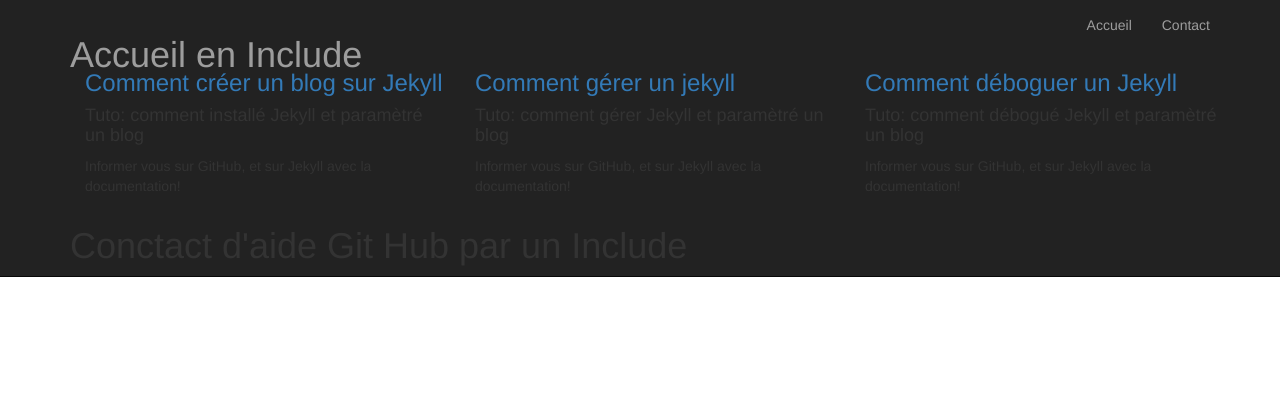
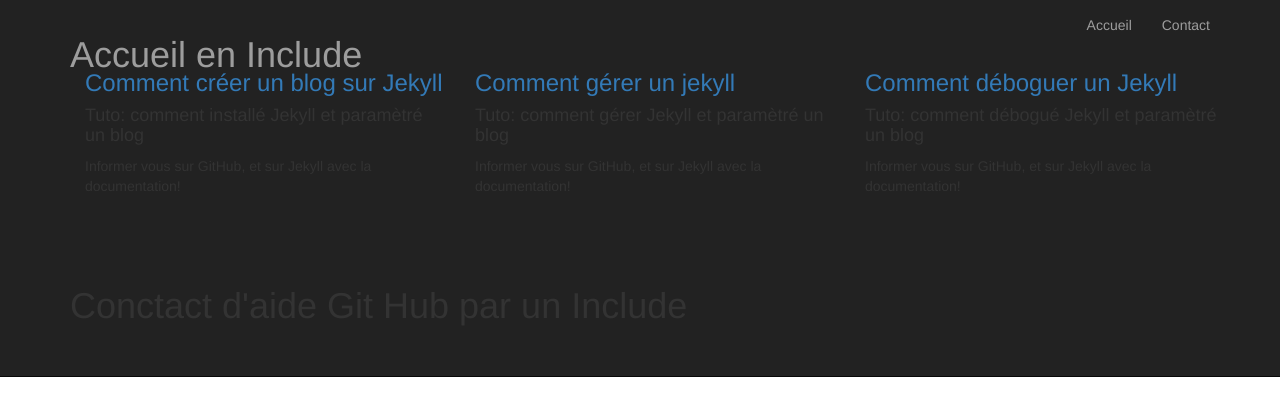
Before and after one commit to Pesqumor/Pesqumor.github.io, a Jekyll site: the page built from index.md, in a window 1280 px wide. Shown: the top 416 px of the page. Built offline with Jekyll 4.4.1, drawn with Linux system fonts in a browser that asks for light colours; nearby versions of some CDN libraries; library files that are not in the unit come from our copies.

Commit message:
modifié :         _layouts/default.html

```diff
--- a/_layouts/default.html
+++ b/_layouts/default.html
@@ -6,13 +6,13 @@
 		<title>{{site.title}}</title>
 
 		 <!-- Bootstrap Core CSS -->
-    		<link href="_css/bootstrap.min.css" rel="stylesheet">
+    		<link href="css/bootstrap.min.css" rel="stylesheet">
 
     		<!-- Custom CSS -->
-    		<link href="_css/modern-business.css" rel="stylesheet">
+    		<link href="css/modern-business.css" rel="stylesheet">
 
     		<!-- Custom Fonts -->
-    		<link href="_css/font-awesome.min.css" rel="stylesheet" type="text/css">
+    		<link href="css/font-awesome.min.css" rel="stylesheet" type="text/css">
 
 	</head>
 
```
